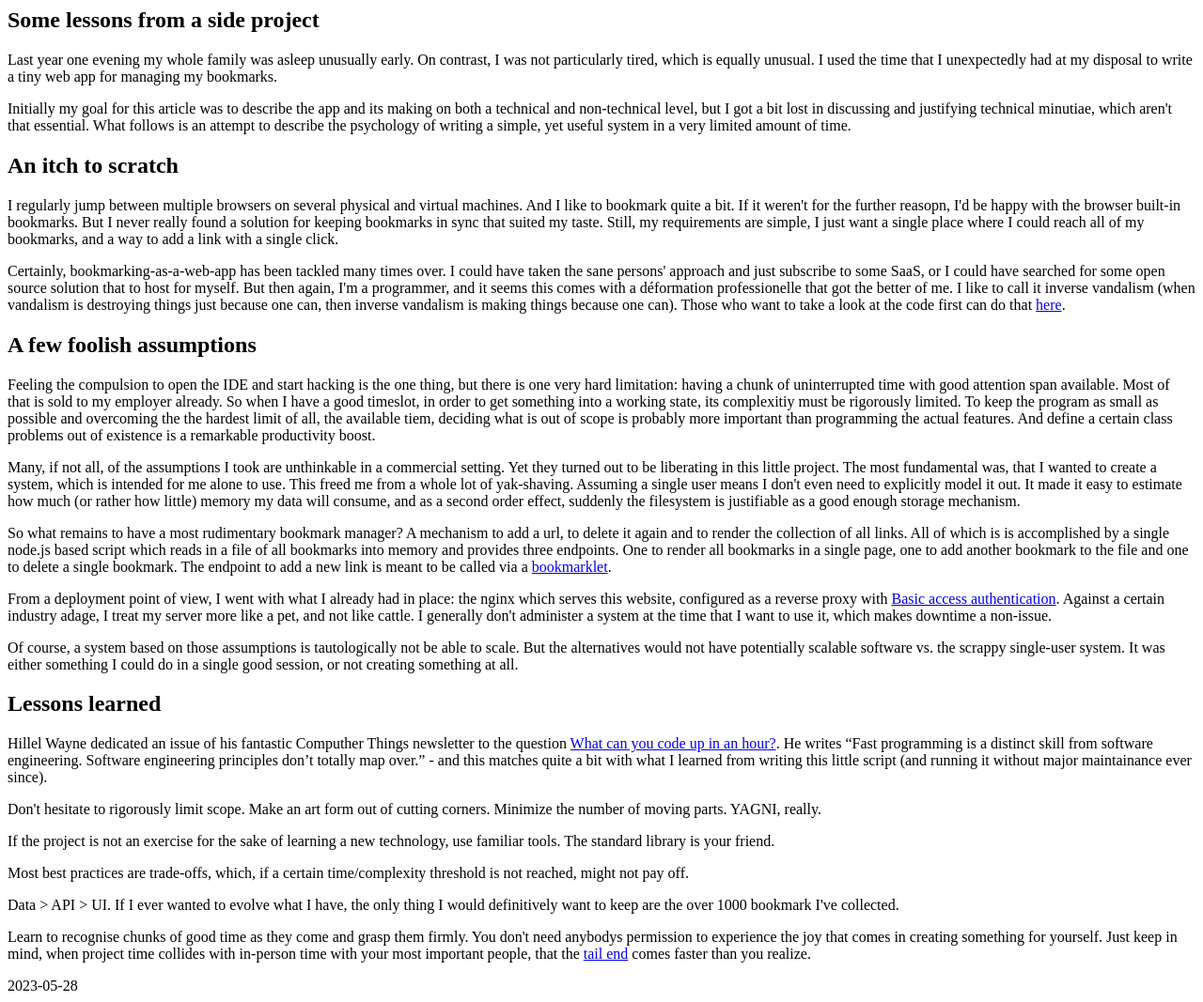
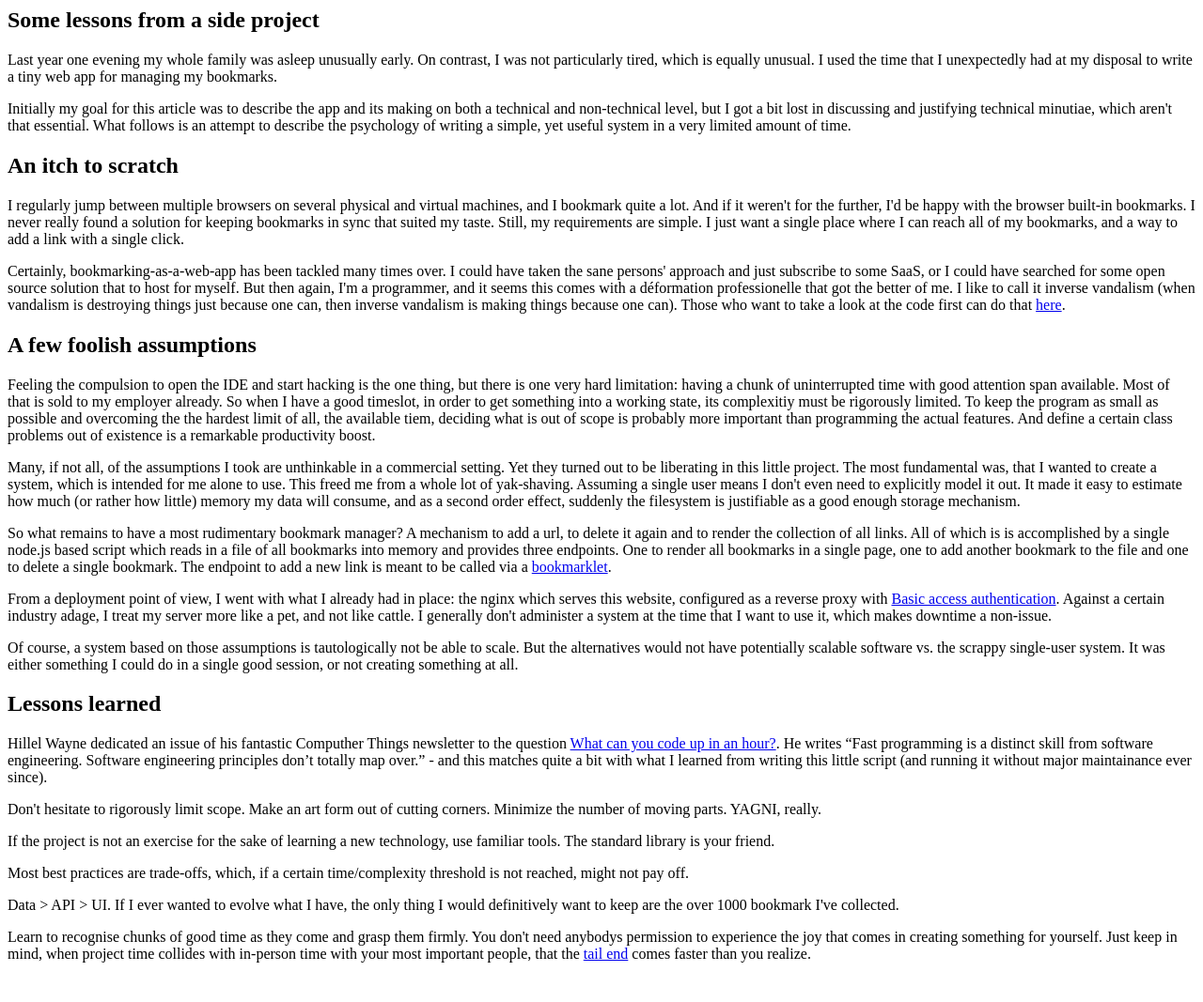
Before and after one commit to fnh/holzer.online, a plain HTML site: page articles/2023-05-28-side-project-lessons/index.html in a window 1280 px wide. Shown: the whole page at 94% size. After the commit the page ends 1041 px from the top, so only its background shows below. Drawn offline with Linux system fonts and the light colour scheme.

Commit message:
MInor typos

```diff
--- a/articles/2023-05-28-side-project-lessons/index.html
+++ b/articles/2023-05-28-side-project-lessons/index.html
@@ -1,6 +1,8 @@
 <meta name="topics" content="software-engineering">
 
-<article data-first-published="2023-05-28">
+<article>
+<time datetime="2023-05-28" data-first-published></time>
+
 <h1>
 Some lessons from a side project
 </h1>
@@ -15,7 +17,7 @@ Initially my goal for this article was to describe the app and its making on bot
 <h2>An itch to scratch</h2>
 
 <p>
-I regularly jump between multiple browsers on several physical and virtual machines. And I like to bookmark quite a bit. If it weren't for the further reasopn, I'd be happy with the browser built-in bookmarks. But I never really found a solution for keeping bookmarks in sync that suited my taste. Still, my requirements are simple, I just want a single place where I could reach all of my bookmarks, and a way to add a link with a single click.
+I regularly jump between multiple browsers on several physical and virtual machines, and I bookmark quite a lot. And if it weren't for the further, I'd be happy with the browser built-in bookmarks. I never really found a solution for keeping bookmarks in sync that suited my taste. Still, my requirements are simple. I just want a single place where I can reach all of my bookmarks, and a way to add a link with a single click.
 </p>
 
 <p>
@@ -70,6 +72,4 @@ Data &gt; API &gt; UI. If I ever wanted to evolve what I have, the only thing I
 Learn to recognise chunks of good time as they come and grasp them firmly. You don't need anybodys permission to experience the joy that comes in creating something for yourself. Just keep in mind, when project time collides with in-person time with your most important people, that the <a href="https://waitbutwhy.com/2015/12/the-tail-end.html">tail end</a> comes faster than you realize.
 </p>
 
-<time datetime="2023-05-28">2023-05-28</time>
-
 </article>
```
Also changed, not shown: weeknotes/2023/39/index.html (+1 -1 lines).
